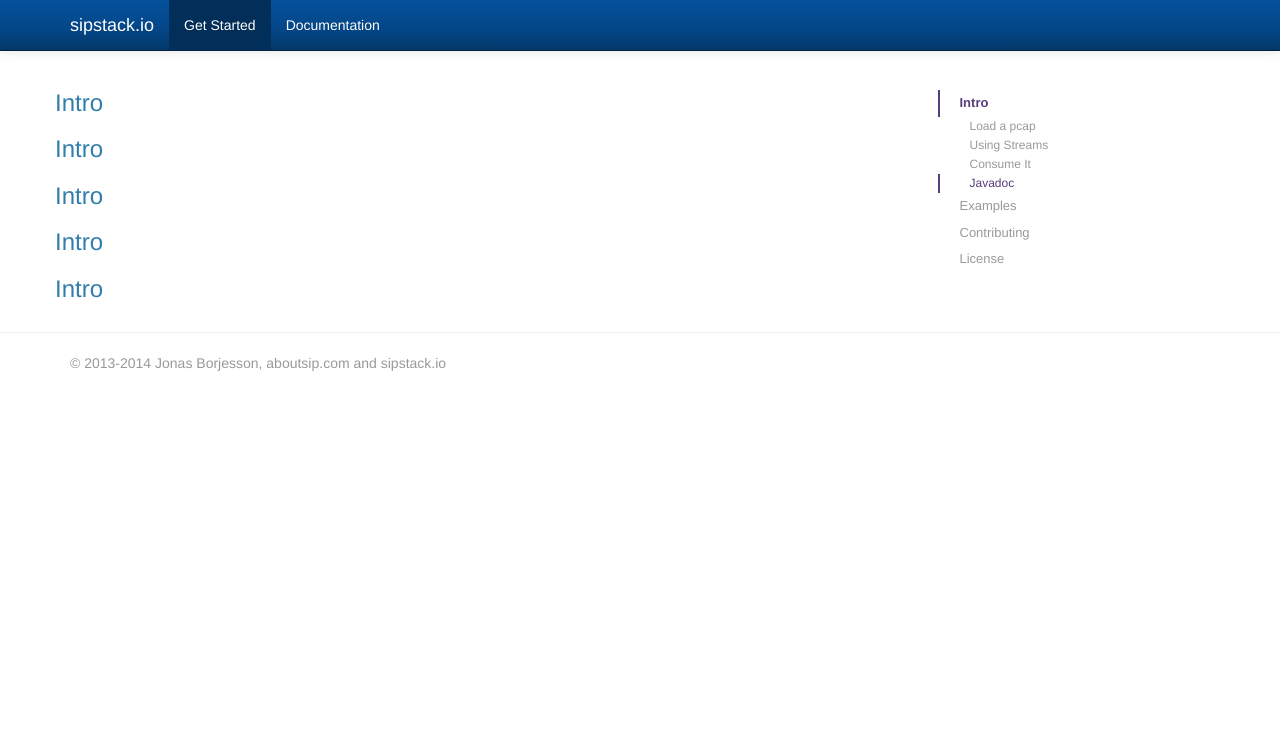
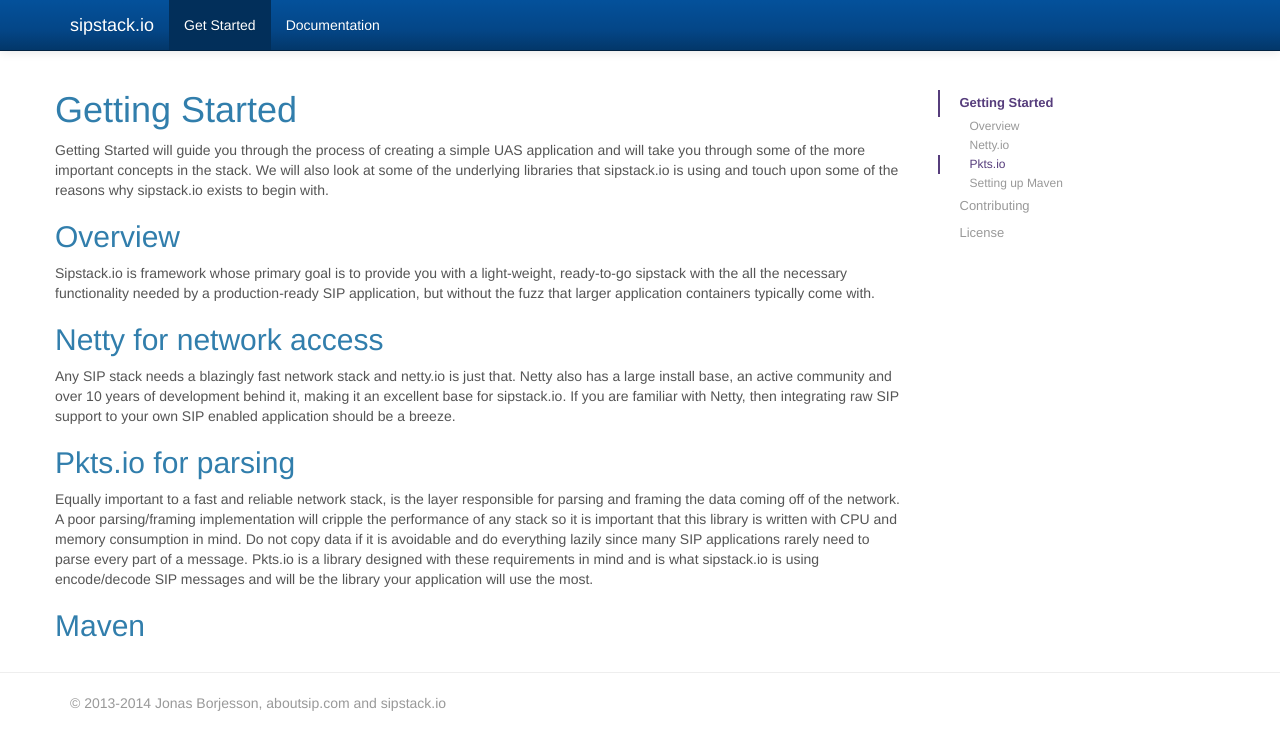
Before and after one commit to aboutsip/sipstack, a Jekyll site: the page built from getstarted.md, in a window 1280 px wide. Shown: the top 750 px of the page. Built offline with Jekyll 4.4.1, drawn with Linux system fonts in a browser that asks for light colours; Markdown is read by kramdown in place of the engine named in the settings.

Commit message:
more stuff

```diff
--- a/_includes/getstarted.html
+++ b/_includes/getstarted.html
@@ -3,16 +3,13 @@
     <div class="bs-docs-sidebar">
       <ul class="nav">
          <li >
-              <a href="#intro">Intro</a>
+              <a href="#getting-started">Getting Started</a>
               <ul class="nav">
-                  <li><a href="#intro-load-pcap">Load a pcap</a></li>
-                  <li><a href="#intro-streams">Using Streams</a></li>
-                  <li><a href="#intro-consume-it">Consume It</a></li>
-                  <li><a href="#intro-javadoc">Javadoc</a></li>
+                  <li><a href="#getting-started-overview">Overview</a></li>
+                  <li><a href="#getting-started-netty">Netty.io</a></li>
+                  <li><a href="#getting-started-pkts">Pkts.io</a></li>
+                  <li><a href="#getting-maven">Setting up Maven</a></li>
               </ul>
-         </li>
-         <li >
-              <a href="#examples">Examples</a>
          </li>
          <li >
               <a href="#contributing">Contributing</a>
--- a/getstarted.html
+++ /dev/null
@@ -1,13 +0,0 @@
----
-title: The Protocol
-layout: info
-menu: getstarted.html
-active_element: getstarted
-sipstackio_version: 0.1.0
----
-
-    <h3 id="intro">Intro</h3>
-    <h3 id="intro-load-pcap">Intro</h3>
-    <h3 id="intro-streams">Intro</h3>
-    <h3 id="intro-consume-it">Intro</h3>
-    <h3 id="intro-javadoc">Intro</h3>
--- /dev/null
+++ b/getstarted.md
@@ -0,0 +1,25 @@
+---
+title: The Protocol
+layout: info
+menu: getstarted.html
+active_element: getstarted
+sipstackio_version: 0.1.0
+---
+
+<h1 id="getting-started">Getting Started</h1>
+
+Getting Started will guide you through the process of creating a simple UAS application and will take you through some of the more important concepts in the stack. We will also look at some of the underlying libraries that sipstack.io is using and touch upon some of the reasons why sipstack.io exists to begin with.
+
+<h2 id="getting-started-overview">Overview</h2>
+
+Sipstack.io is framework whose primary goal is to provide you with a light-weight, ready-to-go sipstack with the all the necessary functionality needed by a production-ready SIP application, but without the fuzz that larger application containers typically come with.
+
+<h2 id="getting-started-netty">Netty for network access</h2>
+
+Any SIP stack needs a blazingly fast network stack and netty.io is just that. Netty also has a large install base, an active community and over 10 years of development behind it, making it an excellent base for sipstack.io. If you are familiar with Netty, then integrating raw SIP support to your own SIP enabled application should be a breeze.
+
+<h2 id="getting-started-pkts">Pkts.io for parsing</h2>
+
+Equally important to a fast and reliable network stack, is the layer responsible for parsing and framing the data coming off of the network. A poor parsing/framing implementation will cripple the performance of any stack so it is important that this library is written with CPU and memory consumption in mind. Do not copy data if it is avoidable and do everything lazily since many SIP applications rarely need to parse every part of a message. Pkts.io is a library designed with these requirements in mind and is what sipstack.io is using encode/decode SIP messages and will be the library your application will use the most.
+
+<h2 id="getting-started-maven">Maven</h2>
```
Also changed, not shown: docs.md (+1 -1 lines), 1 other file.
